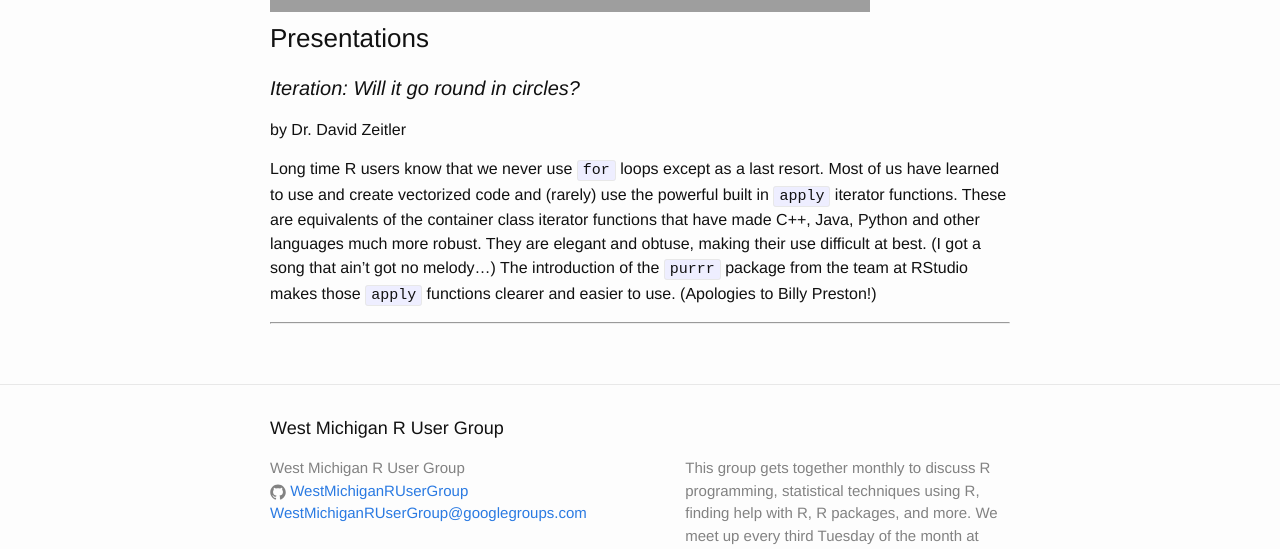
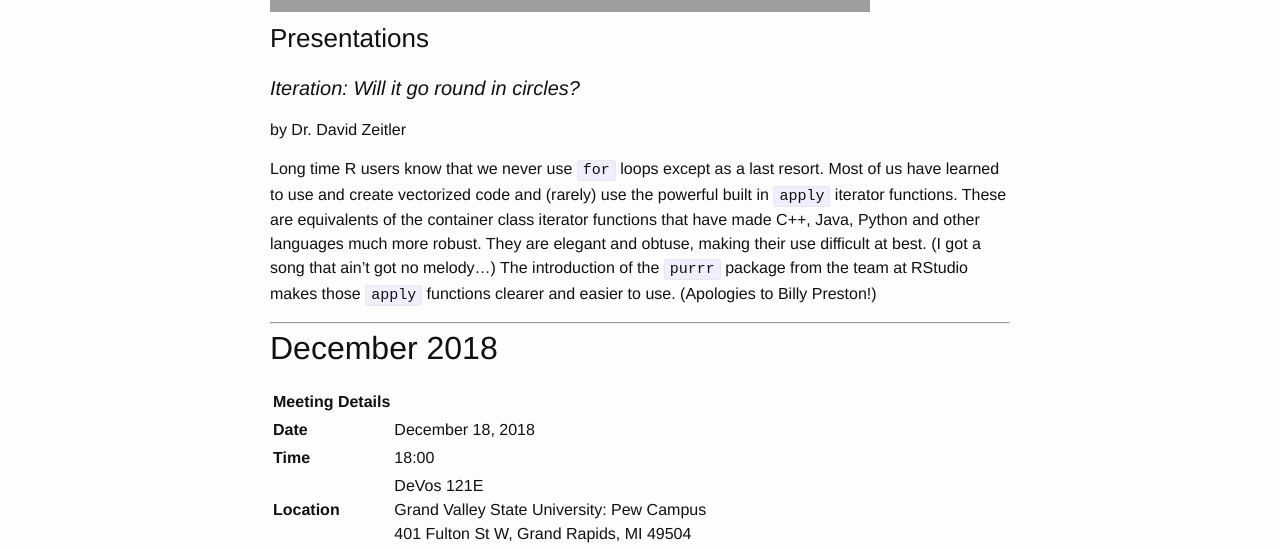
Before and after one commit to WestMichiganRUserGroup/WestMichiganRUserGroup.github.io, a Jekyll site: the page built from upcoming.md, in a window 1280 px wide and 1400 px high, scrolled down 890 px. Shown: the top 549 px of the window. Built offline with Jekyll 4.4.1, drawn with Linux system fonts in a browser that asks for light colours; some of the changed text lies outside the part shown; grey boxes are pictures that could not be loaded.

Commit message:
Upcoming.md placeholder for Dec 2018

```diff
--- a/upcoming.md
+++ b/upcoming.md
@@ -24,6 +24,20 @@
 
 Long time R users know that we never use `for` loops except as a last resort. Most of us have learned to use and create vectorized code and (rarely) use the powerful built in `apply` iterator functions. These are equivalents of the container class iterator functions that have made C++, Java, Python and other languages much more robust. They are elegant and obtuse, making their use difficult at best. (I got a song that ain’t got no melody...) The introduction of the `purrr` package from the team at RStudio makes those `apply` functions clearer and easier to use. (Apologies to Billy Preston!)
 
+-----------------------------------
 
+## December 2018
 
-------------------------------------
+| Meeting Details          ||
+|:-----------|:-------------|
+|**Date**    |December 18, 2018 |
+|**Time**    |18:00         |
+|**Location**|DeVos 121E<br>Grand Valley State University: Pew Campus<br>401 Fulton St W, Grand Rapids, MI 49504|
+
+<iframe src="https://www.google.com/maps/embed?pb=!1m18!1m12!1m3!1d2919.6694818617298!2d-85.68195459790934!3d42.96416909777801!2m3!1f0!2f0!3f0!3m2!1i1024!2i768!4f13.1!3m3!1m2!1s0x0%3A0x0!2zNDLCsDU3JzUwLjMiTiA4NcKwNDAnNDcuOSJX!5e0!3m2!1sen!2sus!4v1521903747307" width="600" height="450" frameborder="0" style="border:0" allowfullscreen></iframe>
+
+### Presentations
+
+#### *TBD*
+
+*Contact us if you have an idea for a presentation!*
```
